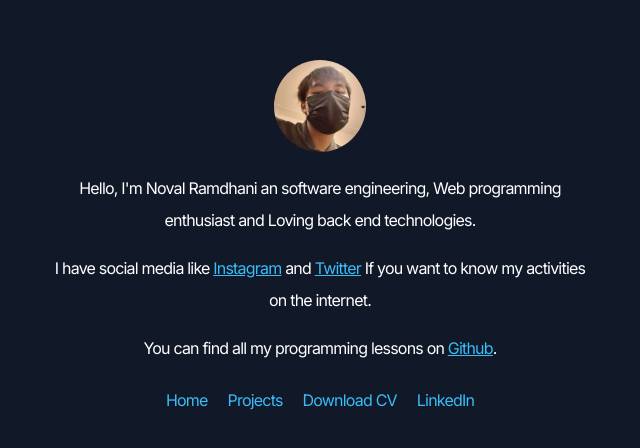
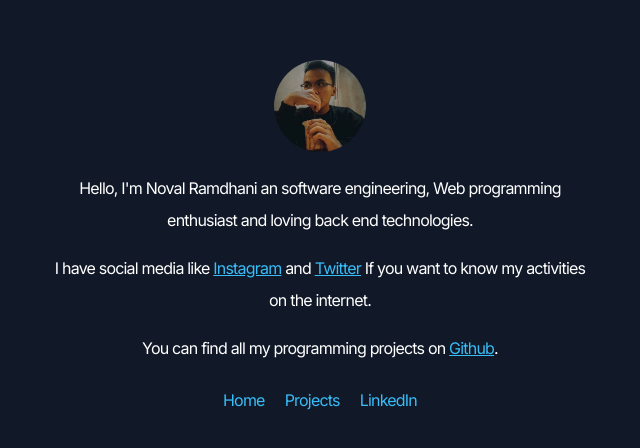
Before and after one commit to novalramdhani/noval.io, a React (Create React App) app: page / in a window 1280 px wide. Shown: the part 154-602 px from the top of the page, without its empty margins (320-960 px from the left). Built offline with nearby package versions, Linux system fonts and the light colour scheme.

Commit message:
update profile image and fix some useless text

```diff
--- a/src/components/Home.tsx
+++ b/src/components/Home.tsx
@@ -19,7 +19,7 @@ export default function Home() {
             <div className="leading-loose">
                 <p className="mt-4">
                     Hello, I'm Noval Ramdhani an software engineering, Web programming enthusiast and
-                    Loving back end technologies.
+                    loving back end technologies.
                 </p>
                 <p className="mt-4">
                     I have social media like{" "}
@@ -39,7 +39,7 @@ export default function Home() {
                     If you want to know my activities on the internet.
                 </p>
                 <p className="mt-4">
-                    You can find all my programming lessons on{" "}
+                    You can find all my programming projects on{" "}
                     <a
                         href="https://github.com/novalramdhani"
                         className="text-sky-400 underline"
--- a/src/components/Menu.tsx
+++ b/src/components/Menu.tsx
@@ -5,7 +5,6 @@ export default function Menu() {
         <div className="mt-5 mb-5">
             <span className="text-sky-400"><Link to="/">Home</Link></span>
             <span className="text-sky-400 ml-5"><Link to="/projects">Projects</Link></span>
-            <span className="text-sky-400 ml-5"><a href="" download>Download CV</a></span>
             <span className="text-sky-400 ml-5"><a href="https://linkedin.com/in/novalramdhani/" target="_blank">LinkedIn</a></span>
         </div>
     )
```
Also changed, not shown: src/assets/img/me.png.
